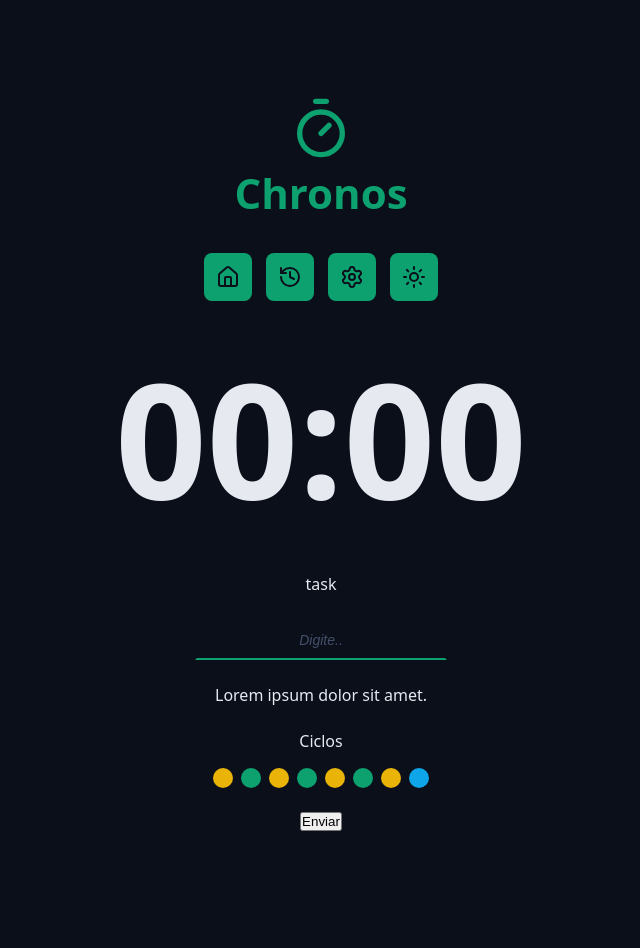
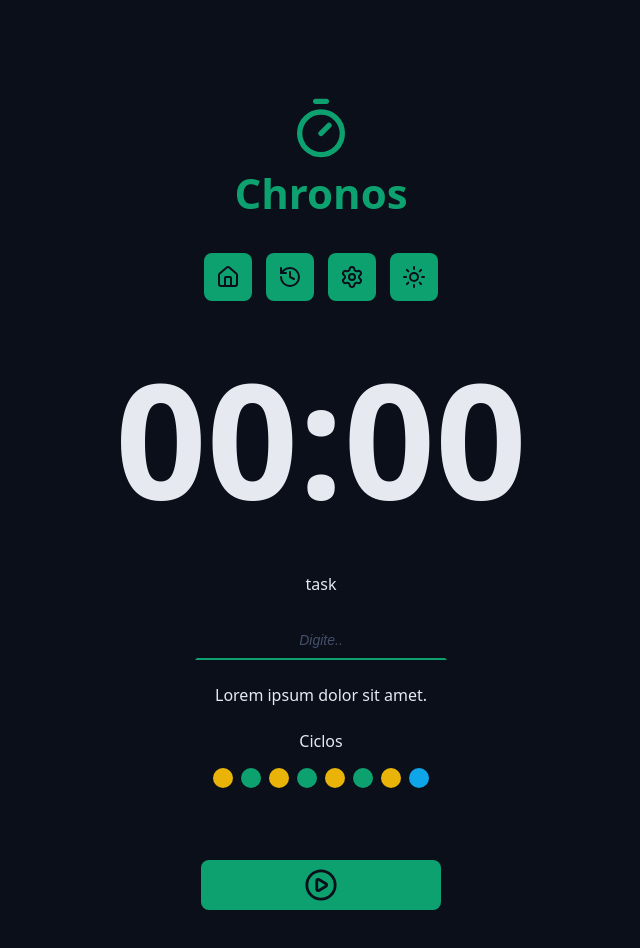
Before and after one commit to CoutinhoAlves/chronos, a React (Vite) app: page / in a window 1280 px wide. Shown: the top 948 px of the page, without its empty margins (319-959 px from the left). Before the commit the page ends 863 px from the top, so only its background shows below. Built offline with nearby package versions, Linux system fonts and the light colour scheme.

Commit message:
Criando um componente de botão reutilizável com opções

```diff
--- a/src/App.tsx
+++ b/src/App.tsx
@@ -7,6 +7,8 @@
 import { CountDown } from './components/CountDown';
 import { DefaultInput } from './components/DefaultInput';
 import { Cycles } from './components/Cycles';
+import { DefaultButton } from './components/DefaultButton';
+import { PlayCircleIcon } from 'lucide-react';
 
 export const App = () => {
   console.log('App component rendered');
@@ -42,7 +44,7 @@
           </div>
 
           <div className='formRow'>
-            <button>Enviar</button>
+            <DefaultButton icon={<PlayCircleIcon />}/>
           </div>
         </form>
       </Container>
--- /dev/null
+++ b/src/components/DefaultButton/index.tsx
@@ -0,0 +1,20 @@
+import styles from './sytles.module.css';
+
+type DefaultButtonProps = {
+  icon: React.ReactNode;
+  color?: 'green' | 'red';
+} & React.ComponentProps<'button'>;
+
+export const DefaultButton = ({
+  icon,
+  color = 'green',
+  ...props
+}: DefaultButtonProps) => {
+  return (
+    <>
+      <button className={`${styles.button} ${styles[color]}`} {...props}>
+        {icon}
+      </button>
+    </>
+  );
+};
--- /dev/null
+++ b/src/components/DefaultButton/sytles.module.css
@@ -0,0 +1,31 @@
+.button {
+  border: none;
+  display: flex;
+  align-items: center;
+  justify-content: center;
+  min-width: 24rem;
+  padding: 0.8rem;
+  border-radius: 0.8rem;
+  margin: 4.8rem 0;
+  cursor: pointer;
+  transition: all 0.2s ease-in-out;
+}
+
+.button svg {
+  width: 3.4rem;
+  height: 3.4rem;
+}
+
+.button:hover {
+  filter: brightness(80%);
+}
+
+.green {
+  background: var(--primary);
+  color: var(--text-over-primary);
+}
+
+.red {
+  background: var(--error);
+  color: var(--text-over-error);
+}
```
